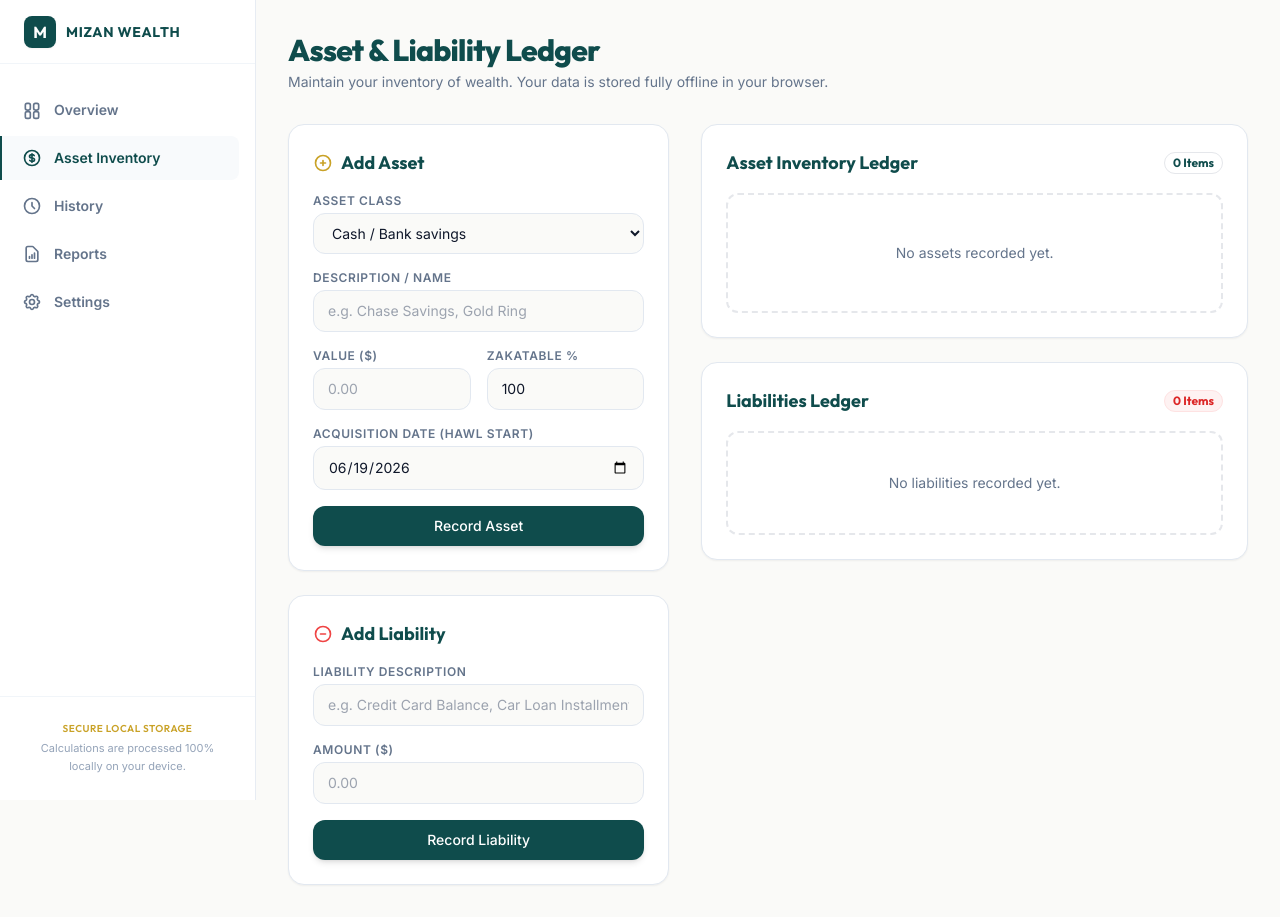
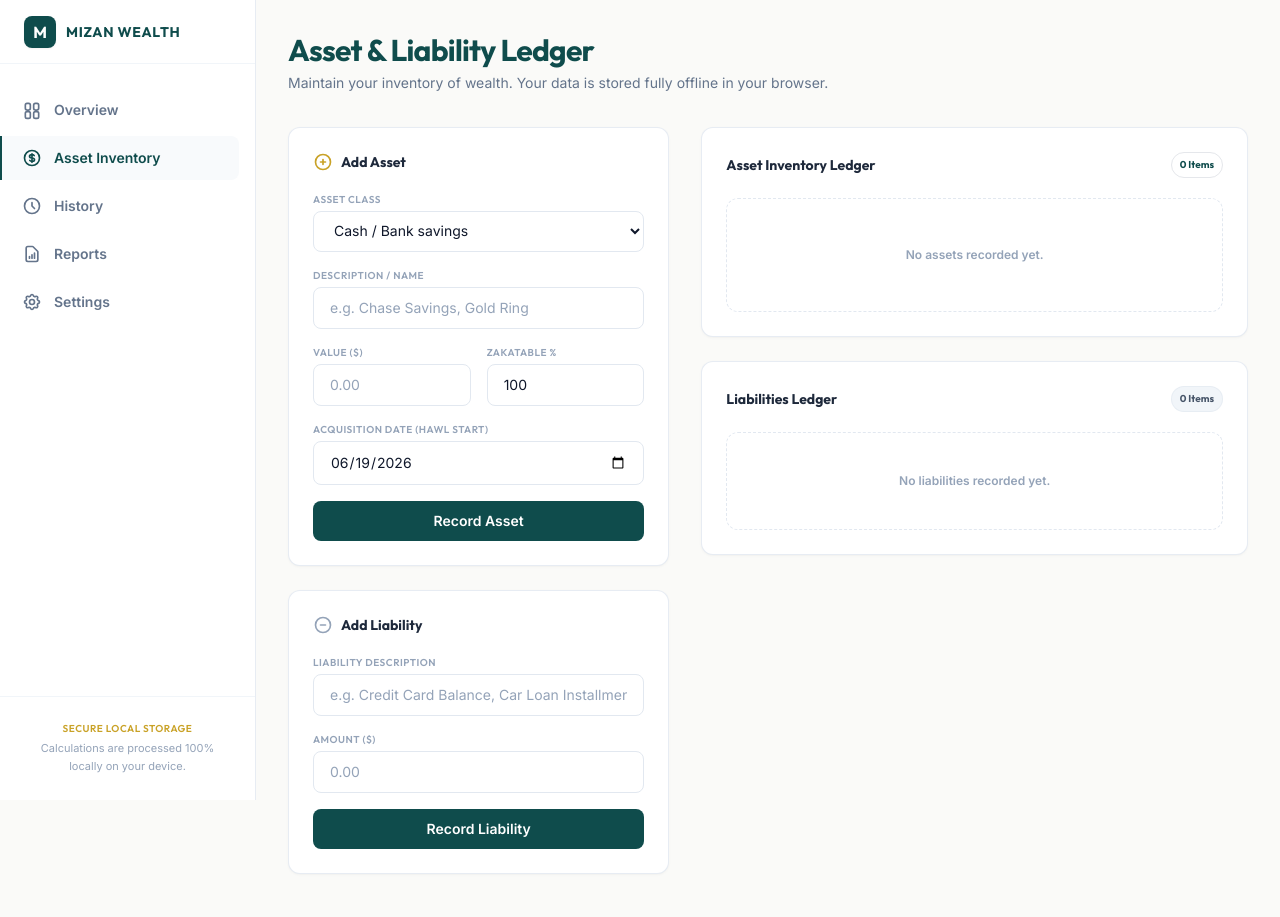
Before and after one commit to rauf17/mizan-wealth, a Next.js app: page /assets in a window 1280 px wide. Built offline with nearby package versions, Linux system fonts and the light colour scheme.

Commit message:
refactor: unify component design system

```diff
--- a/app/assets/page.tsx
+++ b/app/assets/page.tsx
@@ -2,6 +2,10 @@
 
 import React, { useState, useEffect } from "react";
 import DashboardShell from "../../components/DashboardShell";
+import Button from "../../components/Button";
+import Card from "../../components/Card";
+import Input from "../../components/Input";
+import Select from "../../components/Select";
 import { getData, saveData, STORAGE_KEYS } from "../../lib/storage";
 import { ZakatAsset, ZakatLiability, AssetType } from "../../types";
 
@@ -117,7 +121,7 @@ export default function AssetsPage() {
   if (!mounted) {
     return (
       <div className="min-h-screen bg-background flex items-center justify-center">
-        <span className="text-muted-foreground animate-pulse font-medium">Loading ledger...</span>
+        <span className="text-slate-400 animate-pulse font-semibold">Loading ledger...</span>
       </div>
     );
   }
@@ -135,13 +139,13 @@ export default function AssetsPage() {
 
   return (
     <DashboardShell>
-      <div className="space-y-8">
+      <div className="space-y-8 max-w-5xl mx-auto">
         {/* Page Header */}
         <div>
-          <h1 className="text-3xl font-heading font-extrabold text-primary tracking-tight">
+          <h1 className="font-h1 text-primary">
             Asset & Liability Ledger
           </h1>
-          <p className="text-muted-foreground mt-1 text-sm">
+          <p className="text-slate-500 mt-1 text-sm leading-relaxed">
             Maintain your inventory of wealth. Your data is stored fully offline in your browser.
           </p>
         </div>
@@ -151,197 +155,158 @@ export default function AssetsPage() {
           {/* Left Column: Input Forms */}
           <div className="lg:col-span-5 space-y-6">
             {/* Add Asset Form Card */}
-            <div className="bg-white rounded-2xl border border-border p-6 shadow-sm">
-              <h2 className="text-lg font-heading font-bold text-primary mb-4 flex items-center gap-2">
+            <Card>
+              <h2 className="text-sm font-heading font-bold text-slate-800 mb-5 flex items-center gap-2">
                 <svg className="w-5 h-5 text-accent" fill="none" viewBox="0 0 24 24" stroke="currentColor">
                   <path strokeLinecap="round" strokeLinejoin="round" strokeWidth={2} d="M12 9v3m0 0v3m0-3h3m-3 0H9m12 0a9 9 0 11-18 0 9 9 0 0118 0z" />
                 </svg>
                 Add Asset
               </h2>
               <form onSubmit={handleAddAsset} className="space-y-4">
-                <div>
-                  <label className="block text-xs font-semibold text-muted-foreground uppercase tracking-wider mb-1">
-                    Asset Class
-                  </label>
-                  <select
+                <Select
+                  label="Asset Class"
                   value={assetType}
                   onChange={(e) => handleTypeChange(e.target.value as AssetType)}
-                    className="w-full rounded-xl border border-border bg-background px-3.5 py-2.5 text-sm focus:outline-none focus:ring-1 focus:ring-primary"
                 >
                   {Object.entries(assetTypeLabels).map(([key, label]) => (
                     <option key={key} value={key}>
                       {label}
                     </option>
                   ))}
-                  </select>
-                </div>
+                </Select>
 
-                <div>
-                  <label className="block text-xs font-semibold text-muted-foreground uppercase tracking-wider mb-1">
-                    Description / Name
-                  </label>
-                  <input
+                <Input
                   type="text"
                   required
+                  label="Description / Name"
                   placeholder="e.g. Chase Savings, Gold Ring"
                   value={assetName}
                   onChange={(e) => setAssetName(e.target.value)}
-                    className="w-full rounded-xl border border-border bg-background px-3.5 py-2.5 text-sm focus:outline-none focus:ring-1 focus:ring-primary"
                 />
-                </div>
 
                 <div className="grid grid-cols-2 gap-4">
-                  <div>
-                    <label className="block text-xs font-semibold text-muted-foreground uppercase tracking-wider mb-1">
-                      Value ($)
-                    </label>
-                    <input
+                  <Input
                     type="number"
                     required
                     min="0"
                     step="any"
+                    label="Value ($)"
                     placeholder="0.00"
                     value={assetValue}
                     onChange={(e) => setAssetValue(e.target.value)}
-                      className="w-full rounded-xl border border-border bg-background px-3.5 py-2.5 text-sm focus:outline-none focus:ring-1 focus:ring-primary"
                   />
-                  </div>
 
-                  <div>
-                    <label className="block text-xs font-semibold text-muted-foreground uppercase tracking-wider mb-1">
-                      Zakatable %
-                    </label>
-                    <input
+                  <Input
                     type="number"
                     required
                     min="0"
                     max="100"
+                    label="Zakatable %"
                     value={zakatablePercent}
                     onChange={(e) => setZakatablePercent(e.target.value)}
-                      className="w-full rounded-xl border border-border bg-background px-3.5 py-2.5 text-sm focus:outline-none focus:ring-1 focus:ring-primary"
-                    />
-                  </div>
-                </div>
-
-                <div>
-                  <label className="block text-xs font-semibold text-muted-foreground uppercase tracking-wider mb-1">
-                    Acquisition Date (Hawl Start)
-                  </label>
-                  <input
-                    type="date"
-                    required
-                    value={acquisitionDate}
-                    onChange={(e) => setAcquisitionDate(e.target.value)}
-                    className="w-full rounded-xl border border-border bg-background px-3.5 py-2.5 text-sm focus:outline-none focus:ring-1 focus:ring-primary"
                   />
                 </div>
 
-                <button
-                  type="submit"
-                  className="w-full py-2.5 rounded-xl bg-primary text-white font-medium hover:bg-primary/95 shadow-md shadow-primary/10 transition-colors text-sm"
-                >
+                <Input
+                  type="date"
+                  required
+                  label="Acquisition Date (Hawl Start)"
+                  value={acquisitionDate}
+                  onChange={(e) => setAcquisitionDate(e.target.value)}
+                />
+
+                <Button type="submit" className="w-full">
                   Record Asset
-                </button>
+                </Button>
               </form>
-            </div>
+            </Card>
 
             {/* Add Liability Form Card */}
-            <div className="bg-white rounded-2xl border border-border p-6 shadow-sm">
-              <h2 className="text-lg font-heading font-bold text-primary mb-4 flex items-center gap-2">
-                <svg className="w-5 h-5 text-red-500" fill="none" viewBox="0 0 24 24" stroke="currentColor">
+            <Card>
+              <h2 className="text-sm font-heading font-bold text-slate-800 mb-5 flex items-center gap-2">
+                <svg className="w-5 h-5 text-slate-400" fill="none" viewBox="0 0 24 24" stroke="currentColor">
                   <path strokeLinecap="round" strokeLinejoin="round" strokeWidth={2} d="M15 12H9m12 0a9 9 0 11-18 0 9 9 0 0118 0z" />
                 </svg>
                 Add Liability
               </h2>
               <form onSubmit={handleAddLiability} className="space-y-4">
-                <div>
-                  <label className="block text-xs font-semibold text-muted-foreground uppercase tracking-wider mb-1">
-                    Liability Description
-                  </label>
-                  <input
+                <Input
                   type="text"
                   required
+                  label="Liability Description"
                   placeholder="e.g. Credit Card Balance, Car Loan Installment"
                   value={liabilityName}
                   onChange={(e) => setLiabilityName(e.target.value)}
-                    className="w-full rounded-xl border border-border bg-background px-3.5 py-2.5 text-sm focus:outline-none focus:ring-1 focus:ring-primary"
                 />
-                </div>
 
-                <div>
-                  <label className="block text-xs font-semibold text-muted-foreground uppercase tracking-wider mb-1">
-                    Amount ($)
-                  </label>
-                  <input
+                <Input
                   type="number"
                   required
                   min="0"
                   step="any"
+                  label="Amount ($)"
                   placeholder="0.00"
                   value={liabilityValue}
                   onChange={(e) => setLiabilityValue(e.target.value)}
-                    className="w-full rounded-xl border border-border bg-background px-3.5 py-2.5 text-sm focus:outline-none focus:ring-1 focus:ring-primary"
                 />
-                </div>
 
-                <button
-                  type="submit"
-                  className="w-full py-2.5 rounded-xl bg-primary text-white font-medium hover:bg-primary/95 shadow-md shadow-primary/10 transition-colors text-sm"
-                >
+                <Button type="submit" className="w-full">
                   Record Liability
-                </button>
+                </Button>
               </form>
-            </div>
+            </Card>
           </div>
 
           {/* Right Column: Ledger Summaries and Lists */}
           <div className="lg:col-span-7 space-y-6">
             {/* Assets List */}
-            <div className="bg-white rounded-2xl border border-border p-6 shadow-sm">
-              <h2 className="text-lg font-heading font-bold text-primary mb-4 flex items-center justify-between">
+            <Card>
+              <h2 className="text-sm font-heading font-bold text-slate-800 mb-5 flex items-center justify-between">
                 <span>Asset Inventory Ledger</span>
-                <span className="text-xs px-2 py-0.5 rounded-full bg-primary/5 text-primary border border-primary/10">
+                <span className="text-[10px] font-bold px-2 py-0.5 rounded-full bg-primary/5 text-primary border border-primary/10 select-none">
                   {assets.length} Item{assets.length !== 1 ? "s" : ""}
                 </span>
               </h2>
 
               {assets.length === 0 ? (
-                <div className="text-center py-12 border-2 border-dashed border-border/80 rounded-xl">
-                  <p className="text-muted-foreground text-sm">No assets recorded yet.</p>
+                <div className="text-center py-12 border border-dashed border-slate-200 rounded-xl">
+                  <p className="text-slate-400 text-xs font-semibold">No assets recorded yet.</p>
                 </div>
               ) : (
                 <div className="overflow-x-auto">
-                  <table className="w-full text-left text-sm">
+                  <table className="w-full text-left text-xs">
                     <thead>
-                      <tr className="text-xs text-muted-foreground uppercase border-b border-border/40 pb-2">
-                        <th className="py-2.5 font-semibold">Asset Details</th>
-                        <th className="py-2.5 font-semibold text-right">Market Value</th>
-                        <th className="py-2.5 font-semibold text-right">Zakatable</th>
-                        <th className="py-2.5 font-semibold text-center">Action</th>
+                      <tr className="text-[10px] text-slate-400 uppercase border-b border-slate-100 pb-2">
+                        <th className="py-2.5 font-bold tracking-wider">Asset Details</th>
+                        <th className="py-2.5 font-bold tracking-wider text-right">Market Value</th>
+                        <th className="py-2.5 font-bold tracking-wider text-right">Zakatable</th>
+                        <th className="py-2.5 font-bold tracking-wider text-center">Action</th>
                       </tr>
                     </thead>
-                    <tbody className="divide-y divide-border/30">
+                    <tbody className="divide-y divide-slate-100">
                       {assets.map((item) => (
-                        <tr key={item.id} className="hover:bg-muted/20 transition-colors">
-                          <td className="py-3">
-                            <div className="font-semibold text-primary">{item.name}</div>
-                            <div className="text-xs text-muted-foreground flex gap-2">
+                        <tr key={item.id} className="hover:bg-slate-50/50 transition-colors">
+                          <td className="py-3 pr-2">
+                            <div className="font-bold text-slate-800">{item.name}</div>
+                            <div className="text-[10px] text-slate-400 flex items-center gap-1.5 mt-0.5">
                               <span>{assetTypeLabels[item.type]}</span>
                               <span>&bull;</span>
                               <span>Held since: {item.acquisitionDate}</span>
                             </div>
                           </td>
-                          <td className="py-3 text-right font-medium">${item.value.toLocaleString(undefined, { minimumFractionDigits: 2, maximumFractionDigits: 2 })}</td>
-                          <td className="py-3 text-right text-emerald-700 font-semibold">
+                          <td className="py-3 text-right font-semibold text-slate-700">
+                            ${item.value.toLocaleString(undefined, { minimumFractionDigits: 2, maximumFractionDigits: 2 })}
+                          </td>
+                          <td className="py-3 text-right text-primary font-extrabold">
                             ${item.zakatableAmount.toLocaleString(undefined, { minimumFractionDigits: 2, maximumFractionDigits: 2 })}
                           </td>
                           <td className="py-3 text-center">
                             <button
                               onClick={() => handleDeleteAsset(item.id)}
-                              className="p-1 rounded-lg hover:bg-red-50 text-red-500 transition-colors"
+                              className="p-1.5 rounded-lg hover:bg-slate-50 text-slate-400 hover:text-slate-700 transition-colors"
                               title="Delete item"
                             >
-                              <svg className="w-4 h-4" fill="none" viewBox="0 0 24 24" stroke="currentColor">
+                              <svg className="w-4.5 h-4.5" fill="none" viewBox="0 0 24 24" stroke="currentColor">
                                 <path strokeLinecap="round" strokeLinejoin="round" strokeWidth={2} d="M19 7l-.867 12.142A2 2 0 0116.138 21H7.862a2 2 0 01-1.995-1.858L5 7m5 4v6m4-6v6m1-10V4a1 1 0 00-1-1h-4a1 1 0 00-1 1v3M4 7h16" />
                               </svg>
                             </button>
@@ -352,47 +317,47 @@ export default function AssetsPage() {
                   </table>
                 </div>
               )}
-            </div>
+            </Card>
 
             {/* Liabilities List */}
-            <div className="bg-white rounded-2xl border border-border p-6 shadow-sm">
-              <h2 className="text-lg font-heading font-bold text-primary mb-4 flex items-center justify-between">
+            <Card>
+              <h2 className="text-sm font-heading font-bold text-slate-800 mb-5 flex items-center justify-between">
                 <span>Liabilities Ledger</span>
-                <span className="text-xs px-2 py-0.5 rounded-full bg-red-50 text-red-600 border border-red-100">
+                <span className="text-[10px] font-bold px-2 py-0.5 rounded-full bg-slate-100 text-slate-600 border border-slate-200/60 select-none">
                   {liabilities.length} Item{liabilities.length !== 1 ? "s" : ""}
                 </span>
               </h2>
 
               {liabilities.length === 0 ? (
-                <div className="text-center py-10 border-2 border-dashed border-border/80 rounded-xl">
-                  <p className="text-muted-foreground text-sm">No liabilities recorded yet.</p>
+                <div className="text-center py-10 border border-dashed border-slate-200 rounded-xl">
+                  <p className="text-slate-400 text-xs font-semibold">No liabilities recorded yet.</p>
                 </div>
               ) : (
                 <div className="overflow-x-auto">
-                  <table className="w-full text-left text-sm">
+                  <table className="w-full text-left text-xs">
                     <thead>
-                      <tr className="text-xs text-muted-foreground uppercase border-b border-border/40 pb-2">
-                        <th className="py-2.5 font-semibold">Description</th>
-                        <th className="py-2.5 font-semibold text-right">Amount</th>
-                        <th className="py-2.5 font-semibold text-center">Action</th>
+                      <tr className="text-[10px] text-slate-400 uppercase border-b border-slate-100 pb-2">
+                        <th className="py-2.5 font-bold tracking-wider">Description</th>
+                        <th className="py-2.5 font-bold tracking-wider text-right">Amount</th>
+                        <th className="py-2.5 font-bold tracking-wider text-center">Action</th>
                       </tr>
                     </thead>
-                    <tbody className="divide-y divide-border/30">
+                    <tbody className="divide-y divide-slate-100">
                       {liabilities.map((item) => (
-                        <tr key={item.id} className="hover:bg-muted/20 transition-colors">
-                          <td className="py-3">
-                            <div className="font-semibold text-primary">{item.name}</div>
+                        <tr key={item.id} className="hover:bg-slate-50/50 transition-colors">
+                          <td className="py-3 pr-2">
+                            <div className="font-bold text-slate-800">{item.name}</div>
                           </td>
-                          <td className="py-3 text-right font-medium text-red-600">
+                          <td className="py-3 text-right font-semibold text-slate-600">
                             -${item.value.toLocaleString(undefined, { minimumFractionDigits: 2, maximumFractionDigits: 2 })}
                           </td>
                           <td className="py-3 text-center">
                             <button
                               onClick={() => handleDeleteLiability(item.id)}
-                              className="p-1 rounded-lg hover:bg-red-50 text-red-500 transition-colors"
+                              className="p-1.5 rounded-lg hover:bg-slate-50 text-slate-400 hover:text-slate-700 transition-colors"
                               title="Delete item"
                             >
-                              <svg className="w-4 h-4" fill="none" viewBox="0 0 24 24" stroke="currentColor">
+                              <svg className="w-4.5 h-4.5" fill="none" viewBox="0 0 24 24" stroke="currentColor">
                                 <path strokeLinecap="round" strokeLinejoin="round" strokeWidth={2} d="M19 7l-.867 12.142A2 2 0 0116.138 21H7.862a2 2 0 01-1.995-1.858L5 7m5 4v6m4-6v6m1-10V4a1 1 0 00-1-1h-4a1 1 0 00-1 1v3M4 7h16" />
                               </svg>
                             </button>
@@ -403,7 +368,7 @@ export default function AssetsPage() {
                   </table>
                 </div>
               )}
-            </div>
+            </Card>
           </div>
         </div>
       </div>
--- /dev/null
+++ b/components/Button.tsx
@@ -0,0 +1,41 @@
+import React, { forwardRef } from "react";
+import Link from "next/link";
+
+export interface ButtonProps extends React.ButtonHTMLAttributes<HTMLButtonElement> {
+  variant?: "primary" | "secondary" | "ghost";
+  href?: string;
+}
+
+const Button = forwardRef<HTMLButtonElement, ButtonProps>(
+  ({ variant = "primary", className = "", href, children, ...props }, ref) => {
+    const variantClasses = {
+      primary: "btn-primary",
+      secondary: "btn-secondary",
+      ghost: "btn-ghost",
+    };
+
+    const baseClass = variantClasses[variant] || "";
+    const combinedClasses = `${baseClass} ${className}`.trim();
+
+    if (href) {
+      return (
+        <Link href={href} className={combinedClasses} {...(props as unknown as React.AnchorHTMLAttributes<HTMLAnchorElement>)}>
+          {children}
+        </Link>
+      );
+    }
+
+    return (
+      <button
+        ref={ref}
+        className={combinedClasses}
+        {...props}
+      >
+        {children}
+      </button>
+    );
+  }
+);
+
+Button.displayName = "Button";
+export default Button;
--- /dev/null
+++ b/components/Card.tsx
@@ -0,0 +1,22 @@
+import React, { forwardRef } from "react";
+
+export interface CardProps extends React.HTMLAttributes<HTMLDivElement> {
+  children?: React.ReactNode;
+}
+
+const Card = forwardRef<HTMLDivElement, CardProps>(
+  ({ className = "", children, ...props }, ref) => {
+    return (
+      <div
+        ref={ref}
+        className={`mizan-card ${className}`.trim()}
+        {...props}
+      >
+        {children}
+      </div>
+    );
+  }
+);
+
+Card.displayName = "Card";
+export default Card;
--- /dev/null
+++ b/components/Input.tsx
@@ -0,0 +1,33 @@
+import React, { forwardRef } from "react";
+
+export interface InputProps extends React.InputHTMLAttributes<HTMLInputElement> {
+  label?: string;
+  error?: string;
+}
+
+const Input = forwardRef<HTMLInputElement, InputProps>(
+  ({ label, error, className = "", ...props }, ref) => {
+    return (
+      <div className="w-full">
+        {label && (
+          <label className="block text-[10px] font-semibold text-slate-400 uppercase tracking-wider mb-1 font-heading">
+            {label}
+          </label>
+        )}
+        <input
+          ref={ref}
+          className={`mizan-input ${className}`.trim()}
+          {...props}
+        />
+        {error && (
+          <span className="text-[11px] text-red-500 mt-1 block">
+            {error}
+          </span>
+        )}
+      </div>
+    );
+  }
+);
+
+Input.displayName = "Input";
+export default Input;
--- /dev/null
+++ b/components/Select.tsx
@@ -0,0 +1,35 @@
+import React, { forwardRef } from "react";
+
+export interface SelectProps extends React.SelectHTMLAttributes<HTMLSelectElement> {
+  label?: string;
+  error?: string;
+}
+
+const Select = forwardRef<HTMLSelectElement, SelectProps>(
+  ({ label, error, className = "", children, ...props }, ref) => {
+    return (
+      <div className="w-full">
+        {label && (
+          <label className="block text-[10px] font-semibold text-slate-400 uppercase tracking-wider mb-1 font-heading">
+            {label}
+          </label>
+        )}
+        <select
+          ref={ref}
+          className={`mizan-select ${className}`.trim()}
+          {...props}
+        >
+          {children}
+        </select>
+        {error && (
+          <span className="text-[11px] text-red-500 mt-1 block">
+            {error}
+          </span>
+        )}
+      </div>
+    );
+  }
+);
+
+Select.displayName = "Select";
+export default Select;
```
Also changed, not shown: app/dashboard/page.tsx (+26 -48 lines), app/history/page.tsx (+40 -39 lines), app/page.tsx (+16 -18 lines), app/reports/page.tsx (+35 -32 lines), app/settings/page.tsx (+35 -45 lines). Lines whose indentation alone changed are shown as unchanged.
